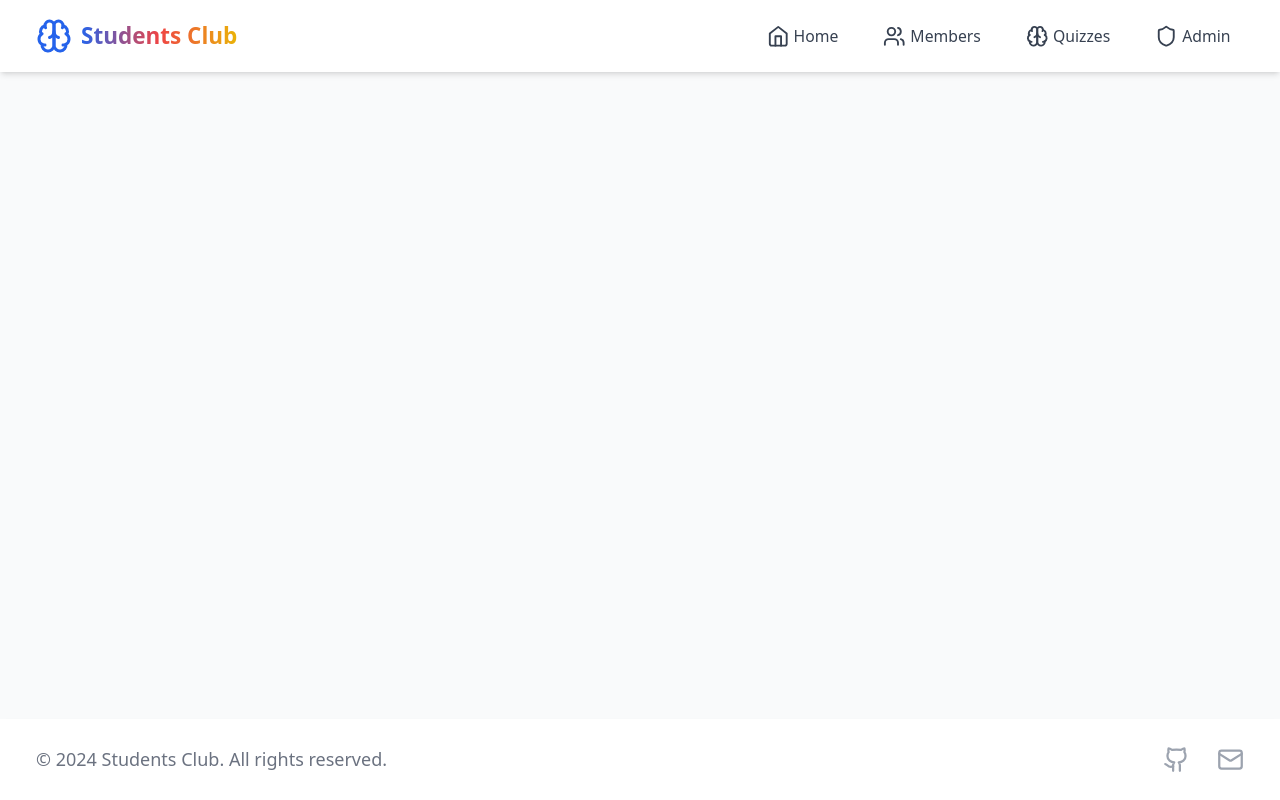
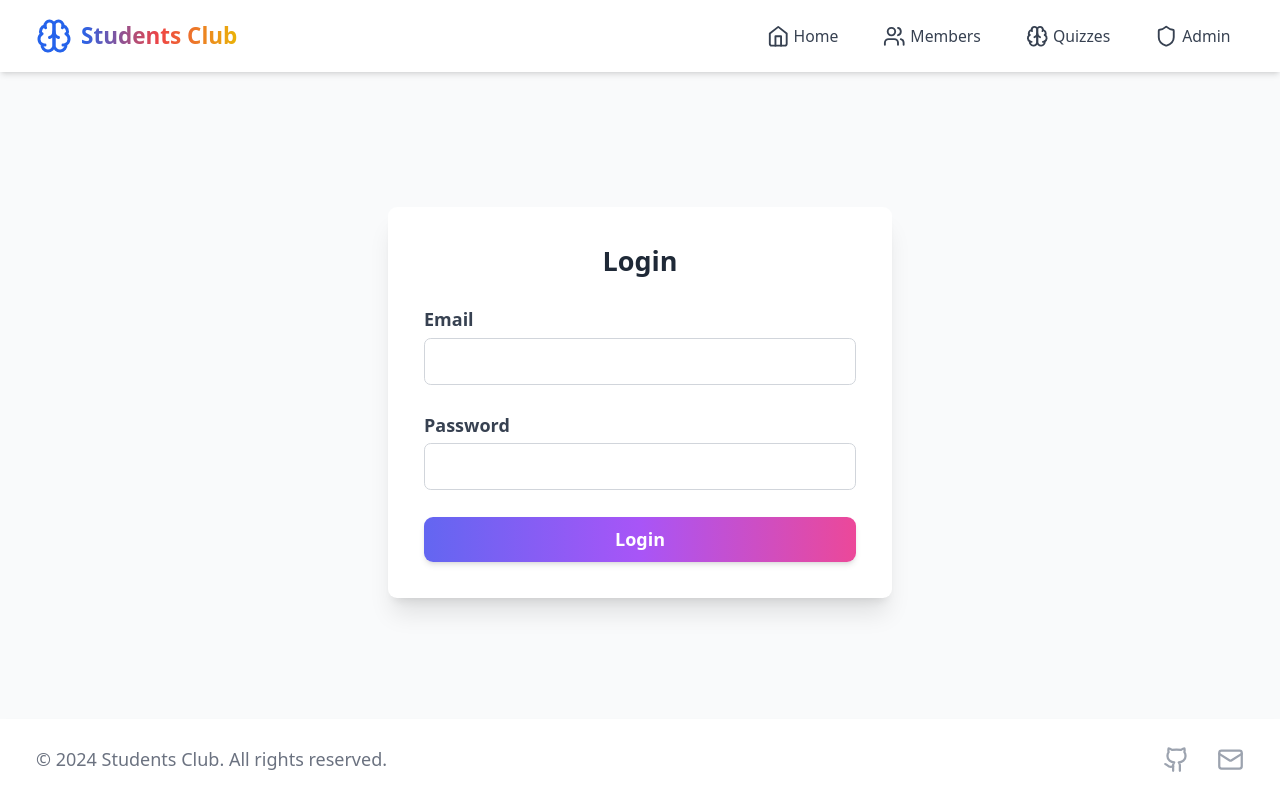
Before and after one commit to CSE-TechClub/Club, a React (Vite) app in the folder frontend/: page /login in a window 1280 px wide. Built offline with nearby package versions, Linux system fonts and the light colour scheme.

Commit message:
Added Login page

```diff
--- a/frontend/src/App.tsx
+++ b/frontend/src/App.tsx
@@ -10,6 +10,7 @@ import AIBlog from './pages/AIBlog';
 import WebDevBlog from './pages/WebDevBlog';
 import DevOpsBlog from './pages/DevOpsBlog';
 import CyberSecBlog from './pages/CyberSecBlog';
+import Login from './pages/Login';
 
 function App() {
   return (
@@ -26,6 +27,7 @@ function App() {
             <Route path="/web-dev" element={<WebDevBlog />} />
             <Route path="/devops" element={<DevOpsBlog />} />
             <Route path="/cyber" element={<CyberSecBlog />} />
+            <Route path="/login" element={<Login />} />
           </Routes>
         </main>
         <Footer />
--- /dev/null
+++ b/frontend/src/pages/Login.tsx
@@ -0,0 +1,71 @@
+import React, { useState } from "react";
+
+interface LoginFormState {
+  email: string;
+  password: string;
+}
+
+const Login: React.FC = () => {
+  const [formData, setFormData] = useState<LoginFormState>({
+    email: "",
+    password: "",
+  });
+
+  const handleChange = (e: React.ChangeEvent<HTMLInputElement>): void => {
+    const { name, value } = e.target;
+    setFormData((prev) => ({
+      ...prev,
+      [name]: value,
+    }));
+  };
+
+  const handleSubmit = (e: React.FormEvent): void => {
+    e.preventDefault();
+
+  };
+
+  return (
+    <div className="max-w-md mx-auto mt-18 bg-white shadow-xl rounded-lg p-8 animate-slide-in">
+      <h2 className="text-2xl font-bold text-gray-800 text-center mb-6">
+        Login
+      </h2>
+      <form onSubmit={handleSubmit} className="space-y-6">
+        <div>
+          <label htmlFor="email" className="block text-gray-700 font-semibold mb-1">
+            Email
+          </label>
+          <input
+            type="email"
+            name="email"
+            value={formData.email}
+            onChange={handleChange}
+            required
+            className="w-full border border-gray-300 rounded-md px-4 py-2 focus:outline-none focus:ring-2 focus:ring-google.blue"
+          />
+        </div>
+
+        <div>
+          <label htmlFor="password" className="block text-gray-700 font-semibold mb-1">
+            Password
+          </label>
+          <input
+            type="password"
+            name="password"
+            value={formData.password}
+            onChange={handleChange}
+            required
+            className="w-full border border-gray-300 rounded-md px-4 py-2 focus:outline-none focus:ring-2 focus:ring-google.red"
+          />
+        </div>
+
+        <button
+          type="submit"
+          className="w-full bg-gradient-to-r from-indigo-500 via-purple-500 to-pink-500 text-white font-semibold py-2 rounded-lg shadow-md hover:scale-[1.02] hover:shadow-lg transition-transform duration-300">
+          Login
+        </button>
+      </form>
+    </div>
+  );
+};
+
+export default Login;
```
